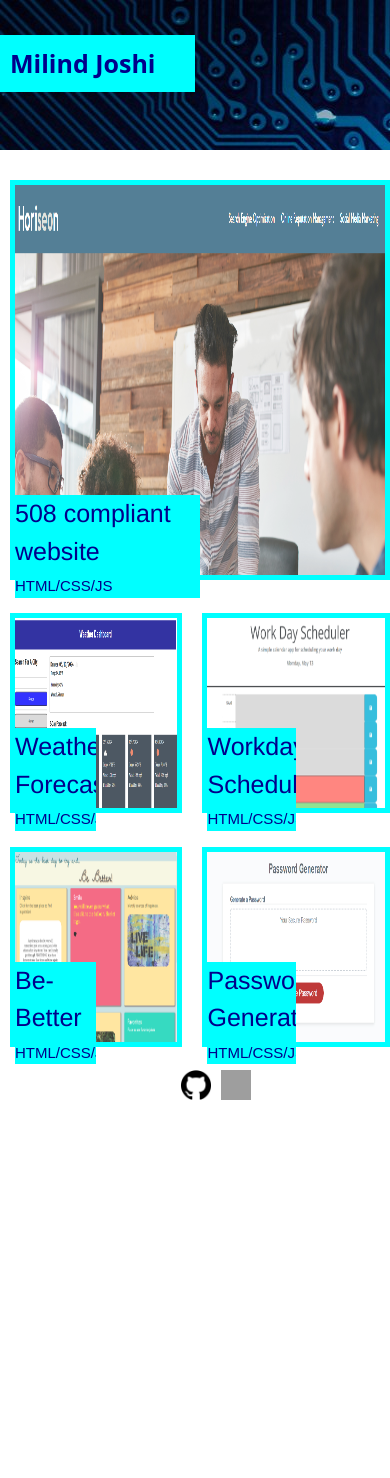
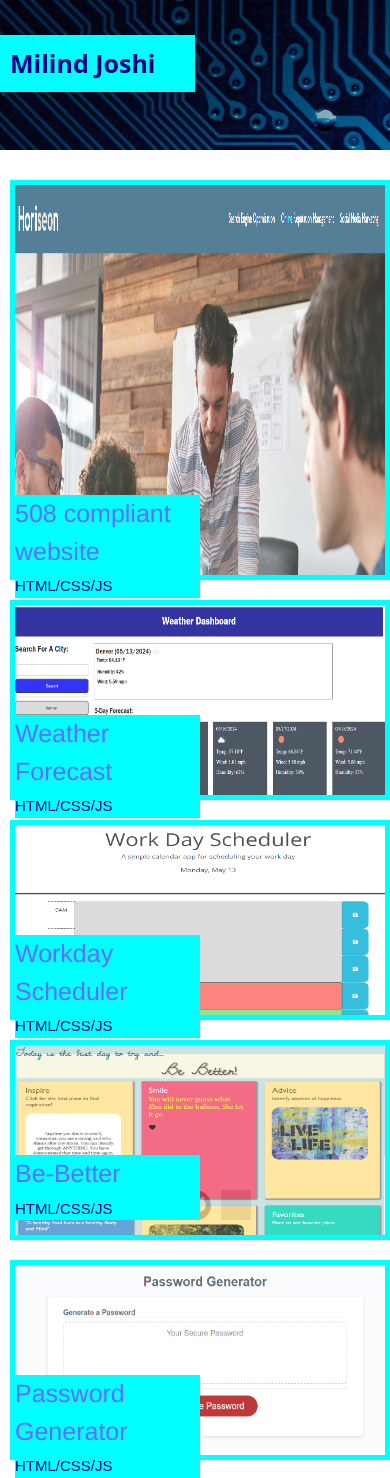
Before and after one commit to milindmjoshi/react-portfolio, a React (Vite) app: page /portfolio in a window 390 px wide. Before the commit the page ends 1116 px from the top, so only its background shows below. Built offline with nearby package versions, Linux system fonts and the light colour scheme; grey boxes are pictures that could not be loaded.

Commit message:
Add github link projects, add responsive media code to css

```diff
--- a/src/components/Project.jsx
+++ b/src/components/Project.jsx
@@ -1,5 +1,5 @@
-// Bringing in the required import from 'react-router-dom
-
+// Component used to display each project in the portfolio
+import github from '../assets/images/github.png';
 export default function Project(props) {
 
 
@@ -8,7 +8,10 @@ export default function Project(props) {
         <a href={props.link}>
         <img src={props.img} alt={props.imgText}/>
         </a>
-        <div className="overlaytext-mini">{props.text}<div className="overlay-text-tech"> HTML/CSS/JS</div></div>
+        <div className="overlaytext-mini">
+          <a href={props.gitlink}>{props.text}</a>
+          <div className="overlay-text-tech"> HTML/CSS/JS</div>
+        </div>
 
     </div>
   );
--- a/src/index.css
+++ b/src/index.css
@@ -223,3 +223,28 @@ button:focus-visible {
     background-color: #f9f9f9;
   }
 }
+
+
+  /* Media query for responsive screen design when screen shrinks */
+  @media only screen and (max-width: 500px) {
+    .worksample {
+        display: grid;
+        grid-template-areas:
+          'main'
+          'sample1'
+          'sample2'
+          'sample3'
+          'sample4';
+    }
+
+      /* increase height of work to account for stacked samples */
+      #work {
+        height: 1400px;
+      }
+
+      .worksample{
+        height: 1000px;
+      }
+
+
+  }
--- a/src/pages/PortfolioPage.jsx
+++ b/src/pages/PortfolioPage.jsx
@@ -6,6 +6,11 @@ import password from '../assets/images/password.png'
 
 import Project from '../components/Project';
 
+const worksamplegit = "https://github.com/milindmjoshi/week1HTMLCSS";
+const bebettergit = "https://github.com/milindmjoshi/be-better";
+const weathergit = "https://github.com/milindmjoshi/weather-forecast";
+const workdaygit = "https://github.com/milindmjoshi/workday-scheduler"
+const passwordgit = "https://github.com/milindmjoshi/password-generator"
 
 const worksamplelink = 'https://milindmjoshi.github.io/week1HTMLCSS/';
 const bebetterlink = 'https://milindmjoshi.github.io/be-better/';
@@ -20,11 +25,11 @@ export default function PortfolioPage() {
 
   return (
     <div className="worksample">
-     <Project link={worksamplelink} img={worksamplemain} imgText="main sample" text="508 compliant website" class="mainsample"/>
-    <Project link={weatherlink} img={weatherforecast} imgText="Weather Forecast Image" text="Weather Forecast" class="sample1"/>
-    <Project link={workdaylink} img={workday} imgText="Workday Image" text="Workday Scheduler" class="sample2"/>
-    <Project link={bebetterlink} img={bebetter} imgText="Bebetter Image" text="Be-Better" class="sample3"/>
-    <Project link={passwordlink} img={password} imgText="Password Generator Image" text="Password Generator" class="sample4"/>
+     <Project link={worksamplelink} gitlink={worksamplegit} img={worksamplemain} imgText="main sample" text="508 compliant website" class="mainsample"/>
+    <Project link={weatherlink} gitlink={weathergit} img={weatherforecast} imgText="Weather Forecast Image" text="Weather Forecast" class="sample1"/>
+    <Project link={workdaylink} gitlink={workdaygit} img={workday} imgText="Workday Image" text="Workday Scheduler" class="sample2"/>
+    <Project link={bebetterlink} gitlink={bebettergit} img={bebetter} imgText="Bebetter Image" text="Be-Better" class="sample3"/>
+    <Project link={passwordlink} gitlink={passwordgit} img={password} imgText="Password Generator Image" text="Password Generator" class="sample4"/>
     </div>
   );
 }
```
